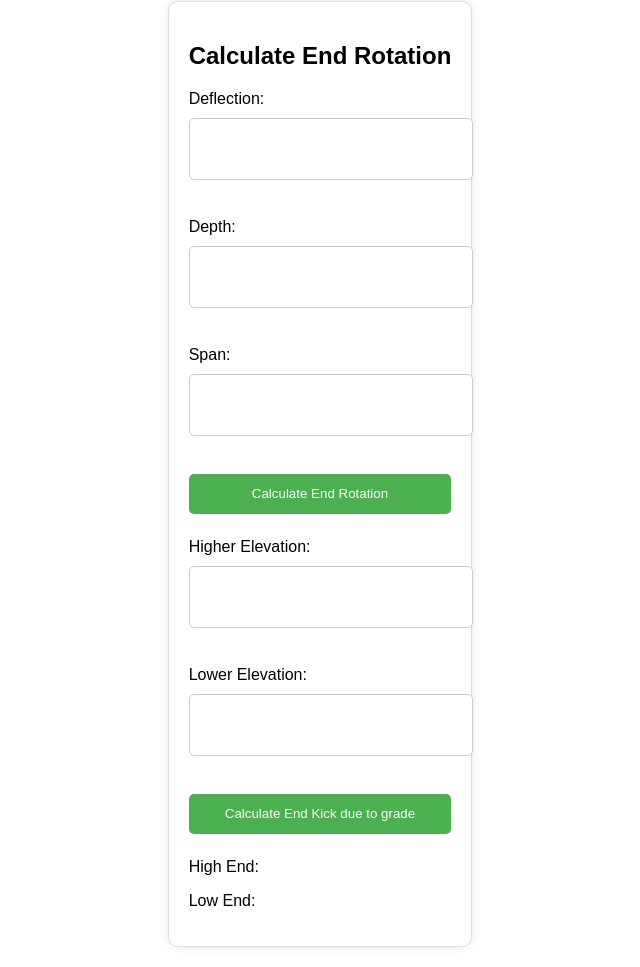
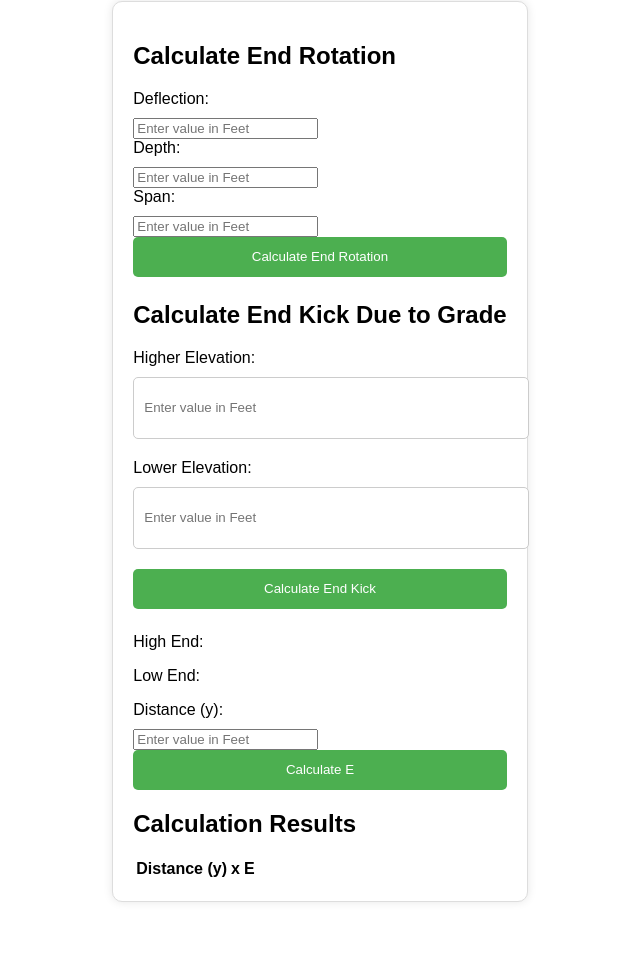
Before and after one commit to Satwik1209/calc-app, a plain HTML site: page index.html in a window 1280 px wide. Shown: the part 139-1106 px from the top of the page, without its empty margins (320-960 px from the left). After the commit the page ends 1061 px from the top, so only its background shows below. Drawn offline with Linux system fonts and the light colour scheme.

Commit message:
Update index.html

```diff
--- a/index.html
+++ b/index.html
@@ -1,52 +1,72 @@
 <!DOCTYPE html>
 <html lang="en">
 <head>
-
-    <title>Plate girder camber Calculator</title>
+    <meta charset="UTF-8">
+    <meta name="viewport" content="width=device-width, initial-scale=1.0">
+    <title>Plate Girder Camber Calculator</title>
     <link rel="stylesheet" href="styles.css">
 </head>
 <body>
-
     <header>
         <h1>End Rotation Calculator</h1>
     </header>
+
     <main>
-
         <section class="calculator">
+            <div class="forms-container">
+                <div class="form-column">
                     <h2>Calculate End Rotation</h2>
                     <form id="End-rotation">
                         <label for="deflection">Deflection:</label>
-                <input type="number"step="any" id="deflection" required>
-                <br><br>
+                        <input type="text" step="any" id="deflection" required placeholder="Enter value in Feet">
                         <label for="depth">Depth:</label>
-                <input type="number"step="any" id="depth" required>
-                <br><br>
+                        <input type="text" step="any" id="depth" required placeholder="Enter value in Feet">
                         <label for="span">Span:</label>
-                <input type="number"step="any" id="span" required>
-                <br><br>
-                <button id="calculate-btn">Calculate End Rotation</button>
+                        <input type="text" step="any" id="span" required placeholder="Enter value in Feet">
+                        <button type="submit">Calculate End Rotation</button>
                         <p id="result"></p>
+                        <p id="p"></p>
                     </form>
+                </div>
+
+                <div class="form-column">
+                    <h2>Calculate End Kick Due to Grade</h2>
                     <form id="End-kick">
                         <label for="higher">Higher Elevation:</label>
-                <input type="number"step="any" id="higher" required>
-                <br><br>
+                        <input type="number" step="any" id="higher" required placeholder="Enter value in Feet">
                         <label for="lower">Lower Elevation:</label>
-                <input type="number"step="any" id="lower" required>
-                <br><br>
-                <button id="calculate-btn">Calculate End Kick due to grade</button>
-
-
-
+                        <input type="number" step="any" id="lower" required placeholder="Enter value in Feet">
+                        <button type="submit">Calculate End Kick</button>
                     </form>
                     <p id="result2"></p>
-            <p id="high_end">High End: </p> <!-- Placeholder for High End -->
-            <p id="low_end">Low End: </p> <!-- Placeholder for Low End -->
+                    <p id="high_end">High End: </p>
+                    <p id="low_end">Low End: </p>
+                </div>
 
+                <div class="form-column">
+                    <label for="distance">Distance (y):</label>
+                    <input type="text" step="any" id="distance" required placeholder="Enter value in Feet">
+                    <button type="button" id="calculateE">Calculate E</button>
+                    <p id="eValue" style="display: none;">E = </p> <!-- Hide initially -->
+                </div>
 
+            <!-- Table to display y, x, and E -->
+            <div class="table-container">
+                <h2>Calculation Results</h2>
+                <table id="resultsTable">
+                    <thead>
+                        <tr>
+                            <th>Distance (y)</th>
+                            <th>x</th>
+                            <th>E</th>
+                        </tr>
+                    </thead>
+                    <tbody>
+                        <!-- Rows will be added dynamically -->
+                    </tbody>
+                </table>
+            </div>
         </section>
-
-
     </main>
 
     <script src="script.js"></script>
```
Lines whose indentation alone changed are shown as unchanged.
